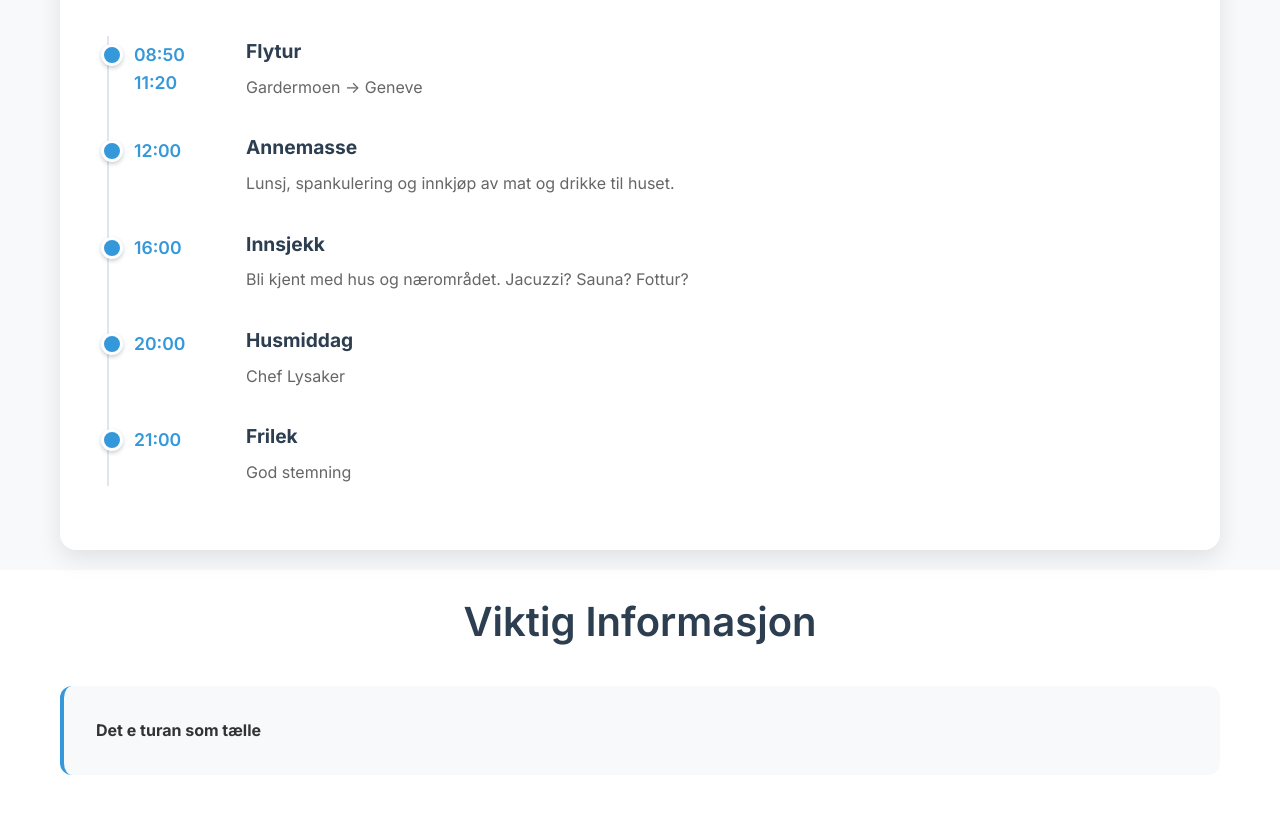
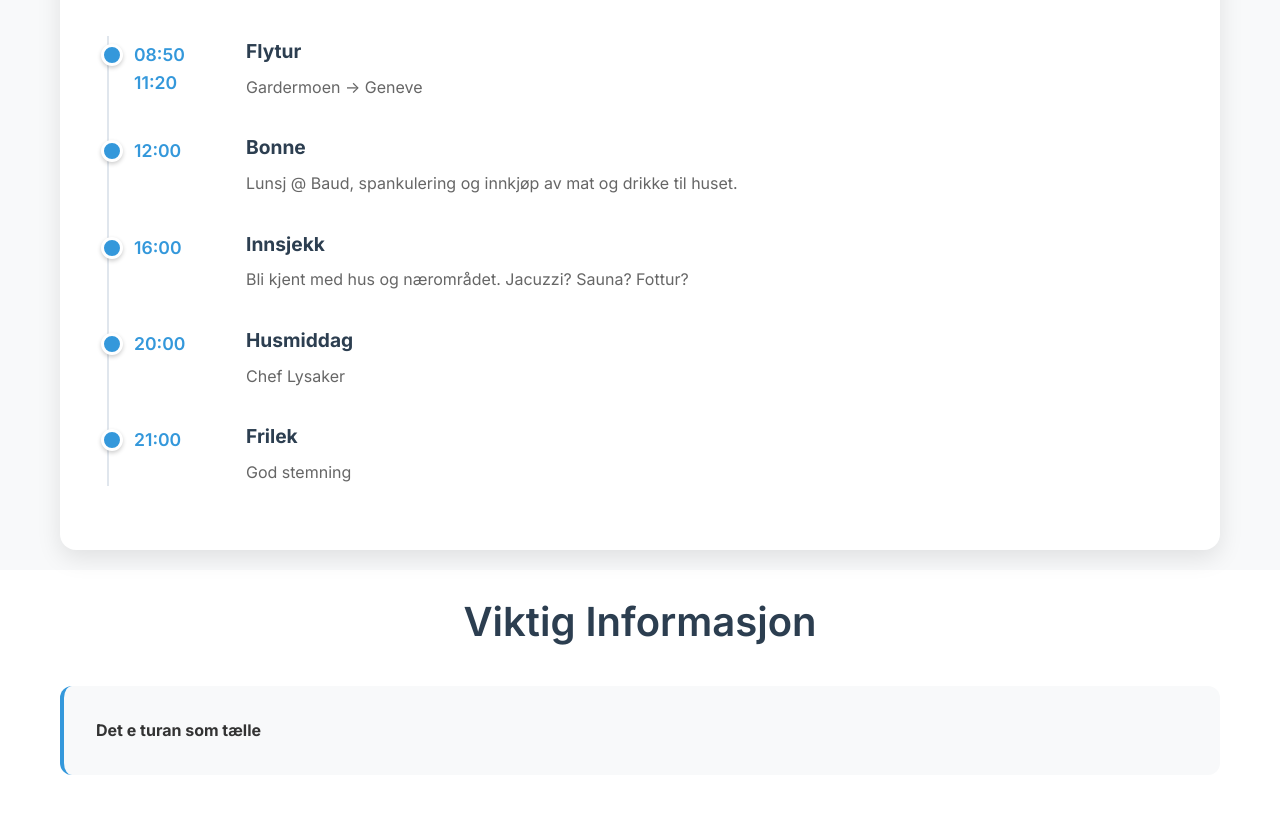
Before and after one commit to Sigvess92/Geneve2025, a plain HTML site: page index.html in a window 1280 px wide. Shown: the part 1206-2020 px from the top of the page. Drawn offline with Linux system fonts and the light colour scheme.

Commit message:
Update index.html

```diff
--- a/index.html
+++ b/index.html
@@ -35,7 +35,7 @@
                 <div class="carousel">
                     <div class="carousel-container">
                         <div class="carousel-slide active">
-                            <img src="resources/images/Aiguille de Midi.jpg" alt="Aiguille de Midi">
+                            <img src="resources/images/Aiguille du Midi.jpg" alt="Aiguille du Midi">
                             <div class="carousel-caption">
                                 <h3>Aiguille du Midi</h3>
                             </div>
@@ -116,8 +116,8 @@
                             <div class="schedule-item">
                                 <div class="schedule-time">12:00</div>
                                 <div class="schedule-activity">
-                                    <h4>Annemasse</h4>
-                                    <p>Lunsj, spankulering og innkjøp av mat og drikke til huset.</p>
+                                    <h4>Bonne</h4>
+                                    <p>Lunsj @ Baud, spankulering og innkjøp av mat og drikke til huset.</p>
                                 </div>
                             </div>
                             <div class="schedule-item">
```
